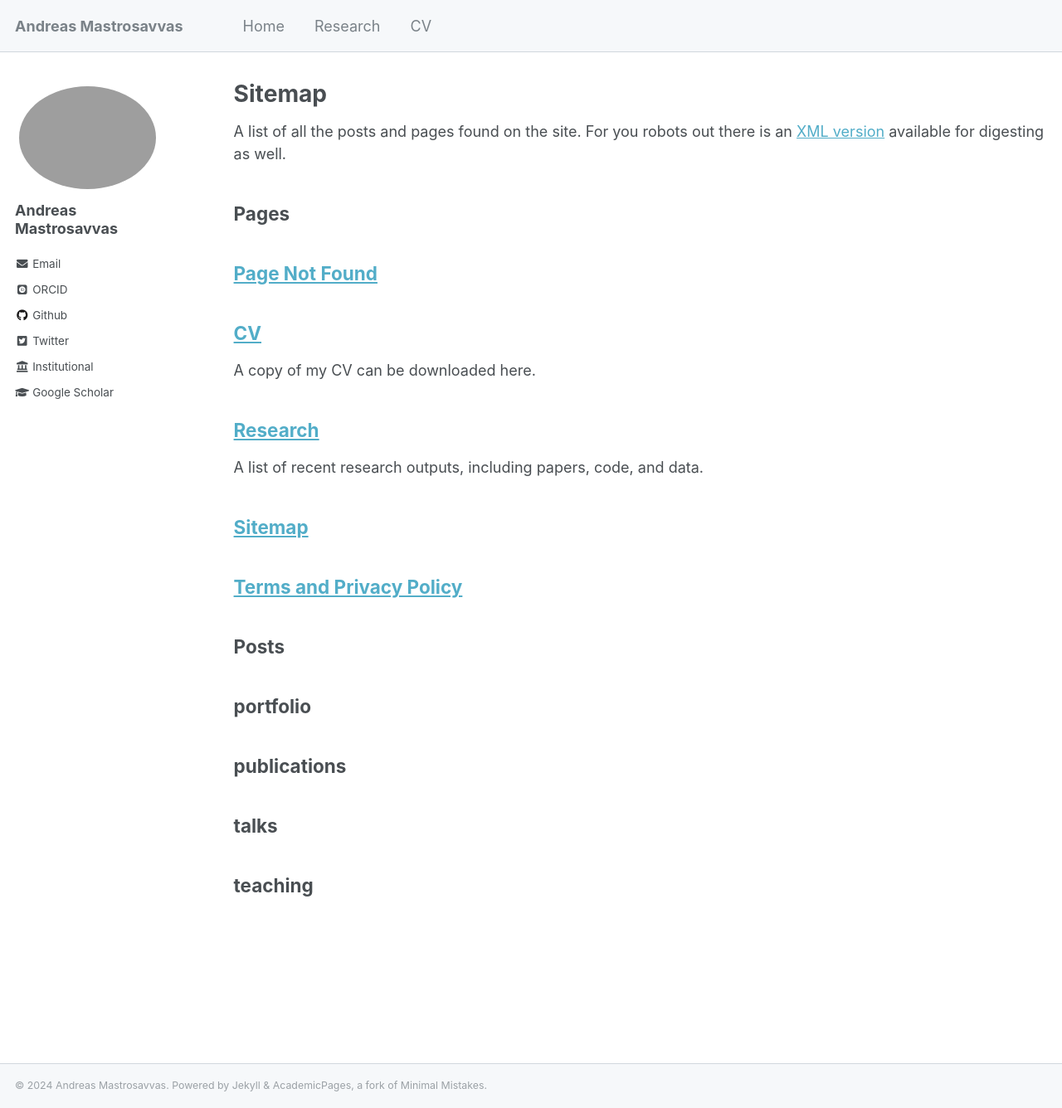
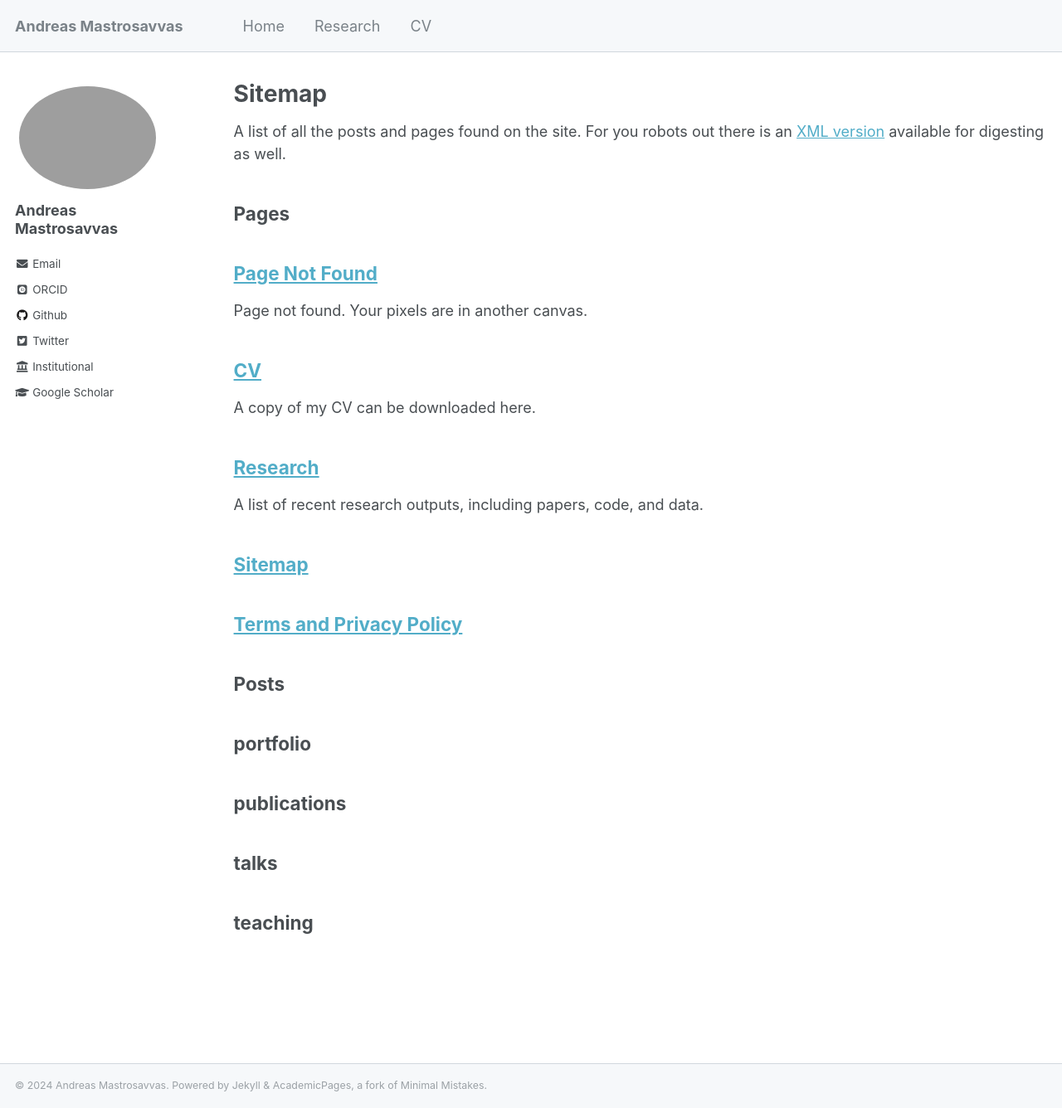
Before and after one commit to amastrosavvas/amastrosavvas.github.io, a Jekyll site: the page built from _pages/sitemap.md, in a window 1280 px wide and 1336 px high. Shown: the whole window at 83% size. Built offline with Jekyll 4.4.1, drawn with Linux system fonts in a browser that asks for light colours; some web fonts are replaced.

Commit message:
add 404 excerpt

```diff
--- a/_pages/404.md
+++ b/_pages/404.md
@@ -1,5 +1,6 @@
 ---
 title: "Page Not Found"
+excerpt: "Page not found. Your pixels are in another canvas."
 sitemap: false
 permalink: /404.html
 ---
```
